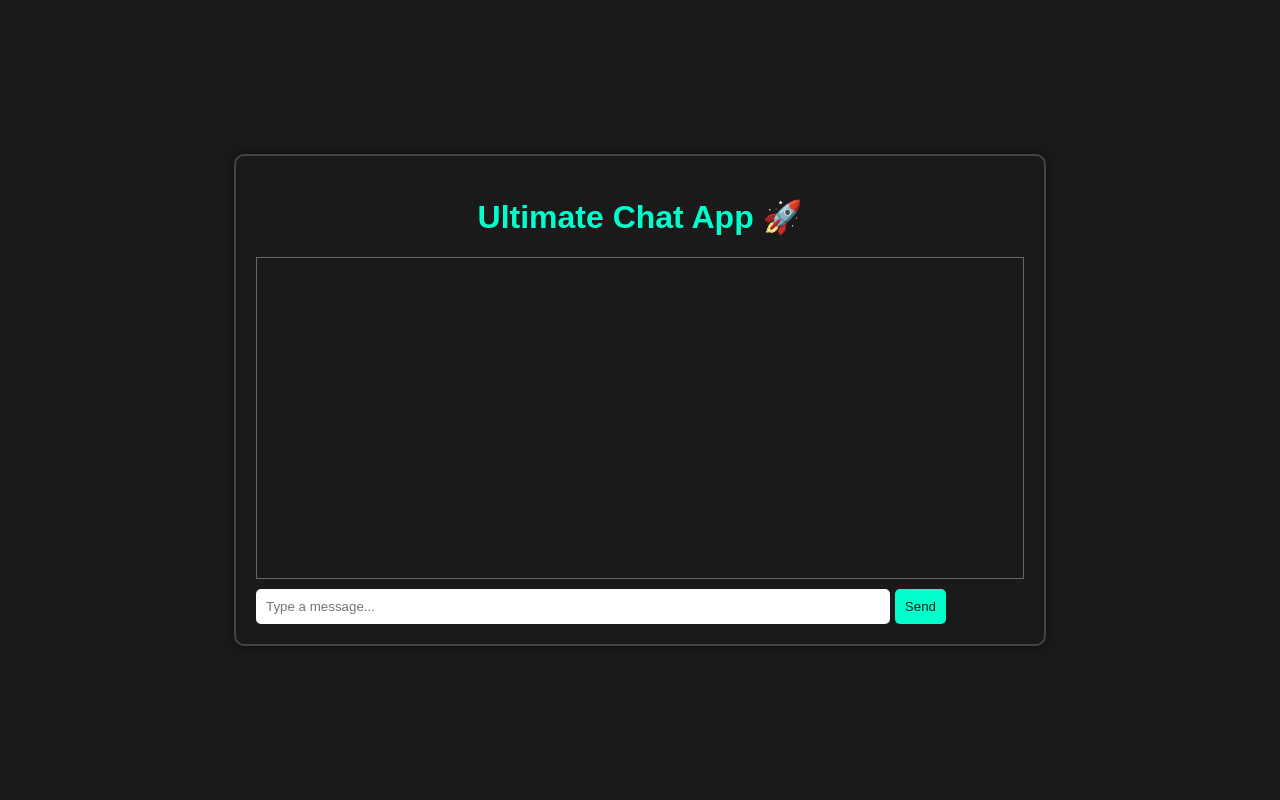
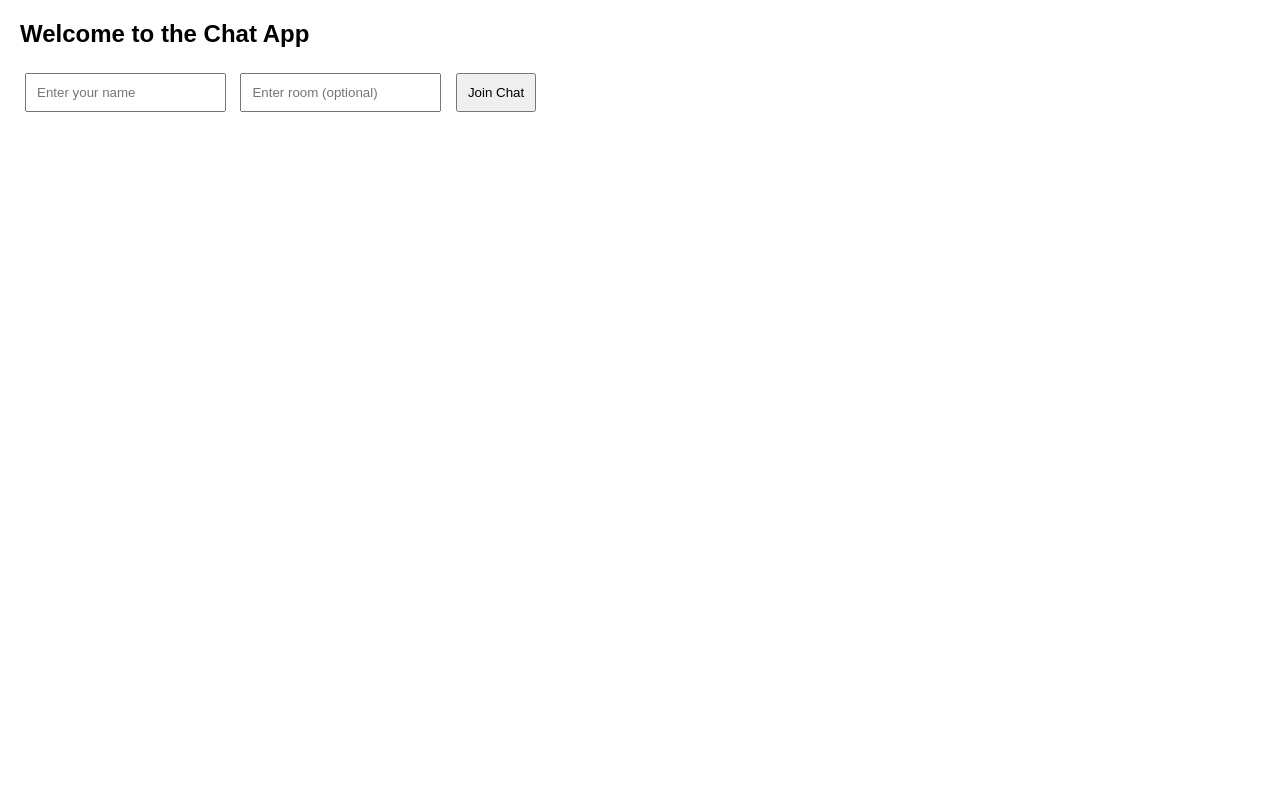
Before and after one commit to Vivekananda789/ultimate-chat-app, a Flask app: page / in a window 1280 px wide. Run offline with Flask 3, Linux system fonts and the light colour scheme; some libraries are stand-ins or nearby versions.

Commit message:
Update index.html

```diff
--- a/templates/index.html
+++ b/templates/index.html
@@ -3,33 +3,70 @@
 <head>
     <meta charset="UTF-8">
     <meta name="viewport" content="width=device-width, initial-scale=1.0">
-    <title>Ultimate Chat App</title>
-    <link rel="stylesheet" href="/static/style.css">
+    <title>Chat App</title>
     <script src="https://cdn.socket.io/4.0.1/socket.io.min.js"></script>
+    <style>
+        body { font-family: Arial, sans-serif; margin: 20px; }
+        #chat { display: none; }
+        #messages { border: 1px solid #ccc; padding: 10px; height: 300px; overflow-y: scroll; }
+        input, button { padding: 10px; margin: 5px; }
+    </style>
 </head>
 <body>
-    <div class="chat-container">
-        <h1>Ultimate Chat App 🚀</h1>
-        <div id="chat-box"></div>
-        <input id="message-input" type="text" placeholder="Type a message...">
+
+<h2>Welcome to the Chat App</h2>
+
+<div id="joinScreen">
+    <input id="username" type="text" placeholder="Enter your name">
+    <input id="room" type="text" placeholder="Enter room (optional)">
+    <button onclick="joinChat()">Join Chat</button>
+</div>
+
+<div id="chat">
+    <h3>Room: <span id="roomName"></span></h3>
+    <div id="messages"></div>
+    <input id="message" type="text" placeholder="Type your message">
     <button onclick="sendMessage()">Send</button>
+    <button onclick="leaveChat()">Leave Chat</button>
 </div>
 
 <script>
     const socket = io();
+    let room = '';
+    let username = '';
 
-        socket.on('message', (msg) => {
-            const chatBox = document.getElementById('chat-box');
-            chatBox.innerHTML += `<p>${msg}</p>`;
-            chatBox.scrollTop = chatBox.scrollHeight;
-        });
+    function joinChat() {
+        username = document.getElementById('username').value;
+        room = document.getElementById('room').value || 'general';
+
+        if (username) {
+            socket.emit('join', { username, room });
+            document.getElementById('joinScreen').style.display = 'none';
+            document.getElementById('chat').style.display = 'block';
+            document.getElementById('roomName').innerText = room;
+        }
+    }
 
     function sendMessage() {
-            const messageInput = document.getElementById('message-input');
-            const message = messageInput.value;
-            socket.send(message);
-            messageInput.value = '';
+        const message = document.getElementById('message').value;
+        if (message) {
+            socket.emit('message', { username, msg: message, room });
+            document.getElementById('message').value = '';
         }
+    }
+
+    function leaveChat() {
+        socket.emit('leave', { username, room });
+        document.getElementById('joinScreen').style.display = 'block';
+        document.getElementById('chat').style.display = 'none';
+    }
+
+    socket.on('message', (data) => {
+        const msgDiv = document.createElement('div');
+        msgDiv.innerHTML = `<strong>${data.username || 'Server'}:</strong> ${data.msg} <small>${data.timestamp}</small>`;
+        document.getElementById('messages').appendChild(msgDiv);
+    });
 </script>
+
 </body>
 </html>
```
Lines whose indentation alone changed are shown as unchanged.
